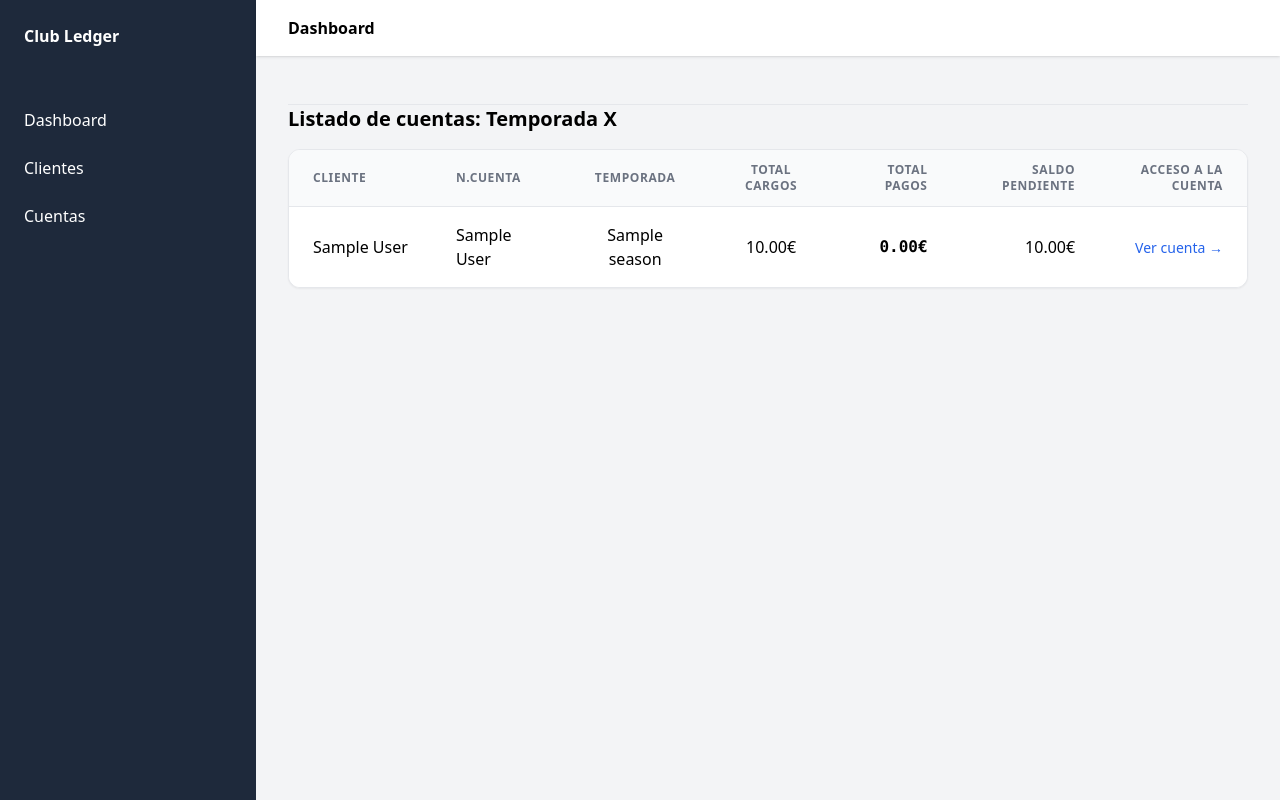
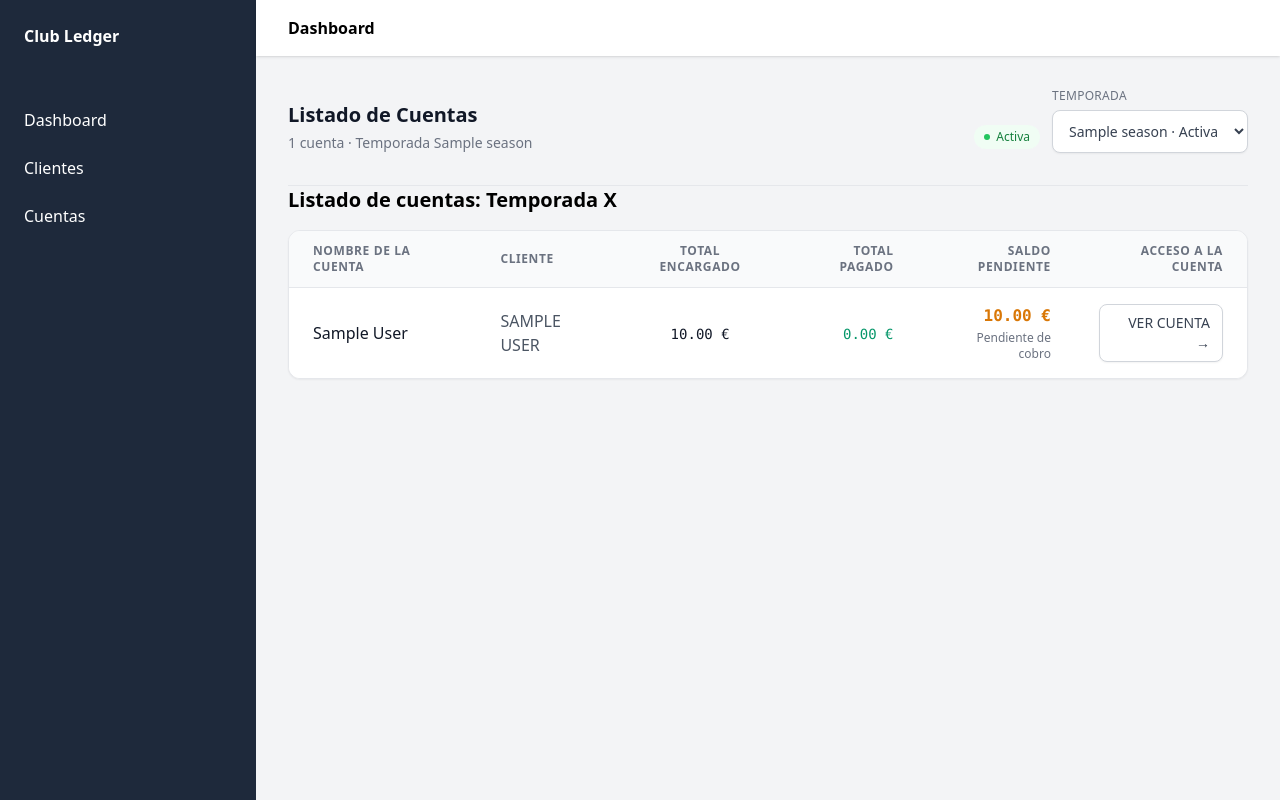
Before and after one commit to yoerguille/club_ledger, a Django app: page /accounts/list/ in a window 1280 px wide. Run offline with Django 5.2, Linux system fonts and the light colour scheme; tables that the repository leaves empty hold one stand-in row (values such as "Sample post"); some libraries are stand-ins or nearby versions.

Commit message:
feat:select of season and styles

```diff
--- a/apps/accounts/views.py
+++ b/apps/accounts/views.py
@@ -1,6 +1,7 @@
 from django.shortcuts import render
 from .models import Account
 from ..customers.models import Customer
+from apps.seasons.models import Season
 from django.views.generic import UpdateView, DetailView, CreateView, ListView
 from django.shortcuts import get_object_or_404, redirect
 from django.contrib import messages
@@ -15,6 +16,36 @@ class AccountListView(ListView):
     model=Account
     template_name ="accounts/accounts_list.html"
     context_object_name ="accounts"
+
+    def get_context_data(self, **kwargs):
+            context = super().get_context_data(**kwargs)
+
+            active_season = Season.objects.filter(
+                is_active = True
+            ).first()
+
+            season_id = self.request.GET.get("season")
+
+            if season_id:
+                selected_season = Season.objects.filter(
+                    pk=season_id
+                ).first()
+
+            else:
+                selected_season = active_season
+
+            accounts = Account.objects.filter(
+                season = selected_season,
+            ).select_related(
+                "season",
+            )
+
+            context["active_season"] = active_season
+            context["selected_season"] = selected_season
+            context["seasons"] = Season.objects.all().order_by("start_date")
+            context["accounts"] = accounts
+
+            return context
 
 
 
--- a/templates/accounts/account_list.html
+++ b/templates/accounts/account_list.html
@@ -7,6 +7,98 @@ Lista de Cuentas
 
 
 {% block content %}
+
+
+    <div class="mb-8 flex flex-col gap-4 sm:flex-row sm:items-end sm:justify-between">
+
+        <div>
+            <h2 class="text-xl font-semibold text-gray-900">
+                Listado de Cuentas
+            </h2>
+
+            <p class="mt-1 text-sm text-gray-500">
+                {{ accounts|length }}
+                {% if accounts|length == 1 %}
+                    cuenta
+                {% else %}
+                    cuentas
+                {% endif %}
+                · Temporada {{ selected_season.name }}
+            </p>
+        </div>
+
+
+        <div class="flex items-end gap-3">
+
+            {% if selected_season.is_active %}
+
+                <span
+                    class="mb-1 inline-flex items-center rounded-full
+                        bg-green-50 px-2.5 py-1 text-xs font-medium
+                        text-green-700"
+                >
+                    <span class="mr-1.5 h-1.5 w-1.5 rounded-full bg-green-500"></span>
+                    Activa
+                </span>
+
+            {% else %}
+
+                <span
+                    class="mb-1 inline-flex items-center rounded-full
+                        bg-gray-100 px-2.5 py-1 text-xs font-medium
+                        text-gray-600"
+                >
+                    Histórica
+                </span>
+
+            {% endif %}
+
+
+            <form method="get">
+
+                <label
+                    for="season"
+                    class="mb-1.5 block text-xs font-medium
+                        uppercase tracking-wide text-gray-500"
+                >
+                    Temporada
+                </label>
+
+                <select
+                    id="season"
+                    name="season"
+                    onchange="this.form.submit()"
+                    class="min-w-48 rounded-lg border border-gray-300
+                        bg-white px-3 py-2.5 text-sm font-medium
+                        text-gray-700 shadow-sm transition
+                        hover:border-gray-400
+                        focus:border-indigo-500 focus:outline-none
+                        focus:ring-2 focus:ring-indigo-500"
+                >
+
+                    {% for season in seasons %}
+
+                        <option
+                            value="{{ season.pk }}"
+                            {% if season.pk == selected_season.pk %}
+                                selected
+                            {% endif %}
+                        >
+                            {{ season.name }}
+                            {% if season.is_active %}
+                                · Activa
+                            {% endif %}
+                        </option>
+
+                    {% endfor %}
+
+                </select>
+
+            </form>
+
+        </div>
+
+    </div>
 
     <hr class="mt-4">
 
@@ -20,19 +112,16 @@ Lista de Cuentas
             <thead class="bg-gray-50">
                 <tr>
                     <th class="px-6 py-3 text-left text-xs font-semibold uppercase tracking-wider text-gray-500">
+                        Nombre de la Cuenta
+                    </th>
+                    <th class="px-6 py-3 text-left text-xs font-semibold uppercase tracking-wider text-gray-500">
                         Cliente
                     </th>
-                    <th class="px-6 py-3 text-left text-xs font-semibold uppercase tracking-wider text-gray-500">
-                        N.Cuenta
-                    </th>
                     <th class="px-6 py-3 text-center text-xs font-semibold uppercase tracking-wider text-gray-500">
-                        Temporada
-                    </th>
-                    <th class="px-6 py-3 text-center text-xs font-semibold uppercase tracking-wider text-gray-500">
-                        Total Cargos
+                        Total Encargado
                     </th>
                     <th class="px-6 py-3 text-right text-xs font-semibold uppercase tracking-wider text-gray-500">
-                        Total Pagos
+                        Total Pagado
                     </th>
                     <th class="px-6 py-3 text-right text-xs font-semibold uppercase tracking-wider text-gray-500">
                         Saldo Pendiente
@@ -47,40 +136,87 @@ Lista de Cuentas
                 {% for account in accounts.all %}
                 <tr class="hover:bg-gray-50 transition-colors">
 
-                    <td class="px-6 py-4 whitespace-nowrap">
-                        {{ account.customer }}
+                    <td class="px-6 py-4 whitespace-nowrap font-medium text-gray-900">
+
+                        {{ account.name }}
+
                     </td>
 
-                    <td class="px-6 py-4">
-                        {{ account.name }}
+                    <td class="px-6 py-4 text-s ">
+                        <a href="{% url 'customers:customer_detail' account.customer.pk%}"
+                            class="uppercase text-gray-600 hover:text-blue-800"
+                        >
+                            {{ account.customer }}
+                        </a>
+
                     </td>
 
-                    <td class="px-6 py-4 text-center">
-                        {{ account.season }}
-                    </td>
 
                     <td class="px-6 py-4 text-center">
-                        {{ account.total_charges }}€
-                    </td>
 
-                    <td class="px-6 py-4 text-right font-mono font-semibold">
-
-                        {{ account.total_payments }}€
+                        <span class="text-gray-900 font-mono  text-sm">
+                            {{ account.total_charges }} €
+                        </span>
 
                     </td>
 
                     <td class="px-6 py-4 text-right">
-                        {{ account.balance }}€
+
+                        <span class="font-mono text-sm font-medium text-emerald-600">
+                            {{ account.total_payments }} €
+                        </span>
+
+                    </td>
+
+                    <td class="px-6 py-4 text-right">
+
+                        {% if account.balance > 0 %}
+
+                            <div class="font-mono text-s font-semibold text-amber-600">
+                                {{ account.balance }} €
+                            </div>
+
+                            <div class="mt-0.5 text-xs text-gray-500">
+                                Pendiente de cobro
+                            </div>
+
+                        {% elif account.balance < 0 %}
+
+                            <div class="font-mono text-sm font-semibold text-blue-600">
+                                {{ account.balance }} €
+                            </div>
+
+                            <div class="mt-0.5 text-xs text-blue-600">
+                                A favor del cliente
+                            </div>
+
+                        {% else %}
+
+                            <div class="font-mono text-sm font-semibold text-emerald-600">
+                                0,00 €
+                            </div>
+
+                            <div class="mt-0.5 text-xs text-gray-500">
+                                Cuenta saldada
+                            </div>
+
+                        {% endif %}
 
                     </td>
 
                     <td class="px-6 py-4 text-right">
                         <a
                             href="{% url 'accounts:account_detail' account.pk %}"
-                            class="text-sm font-medium text-blue-600
-                                hover:text-blue-800"
+                            class="inline-flex items-center
+                            rounded-lg border border-gray-300
+                            bg-white px-3 py-2
+                            text-sm font-medium text-gray-700
+                            shadow-sm
+                            transition
+                            hover:bg-gray-50
+                            hover:text-gray-900"
                         >
-                            Ver cuenta →
+                            VER CUENTA →
                         </a>
 
                     </td>
@@ -89,7 +225,7 @@ Lista de Cuentas
                 {% empty %}
                 <tr>
 
-                    <td colspan="7" class="px-6 py-10 text-center text-gray-500">
+                    <td colspan="6" class="px-6 py-10 text-center text-gray-500">
 
                         No existen cuentas en la temporada seleccionada.
 
```
